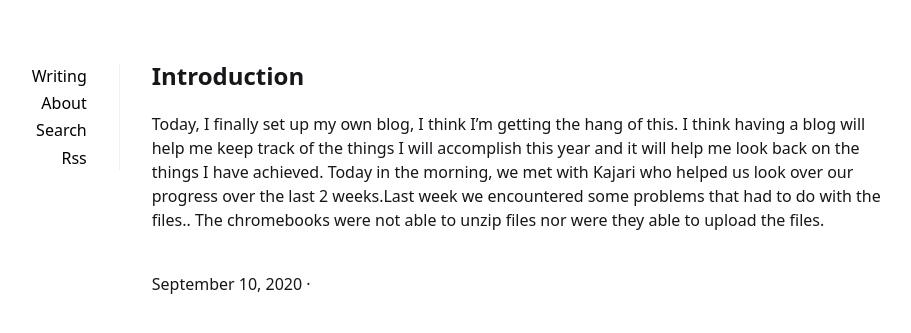
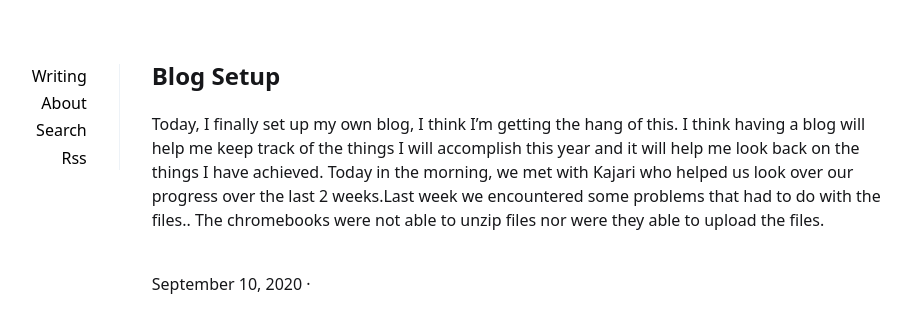
Before and after one commit to celestem406/celestem406.Github.io, a Jekyll site: the page built from _posts/2020-09-10-Blog Setup.md, in a window 1280 px wide. Shown: the top 333 px of the page, without its empty margins (201-1112 px from the left). Built offline with Jekyll 4.4.1, drawn with Linux system fonts in a browser that asks for light colours.

Commit message:
Update 2020-09-10-Blog Setup.md

```diff
--- a/_posts/2020-09-10-Blog Setup.md
+++ b/_posts/2020-09-10-Blog Setup.md
@@ -1,6 +1,6 @@
 ---
 layout: post
-title: Introduction
+title: Blog Setup
 description:
 summary:
 tags:
```
